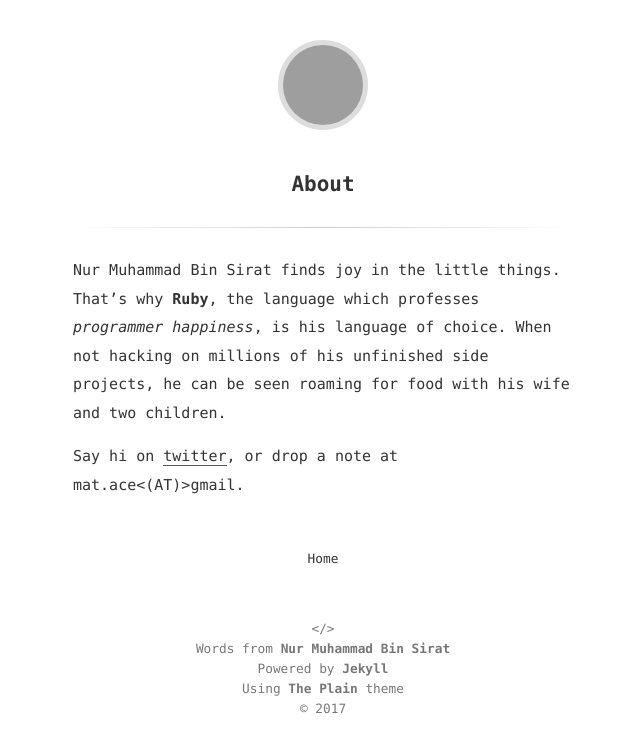
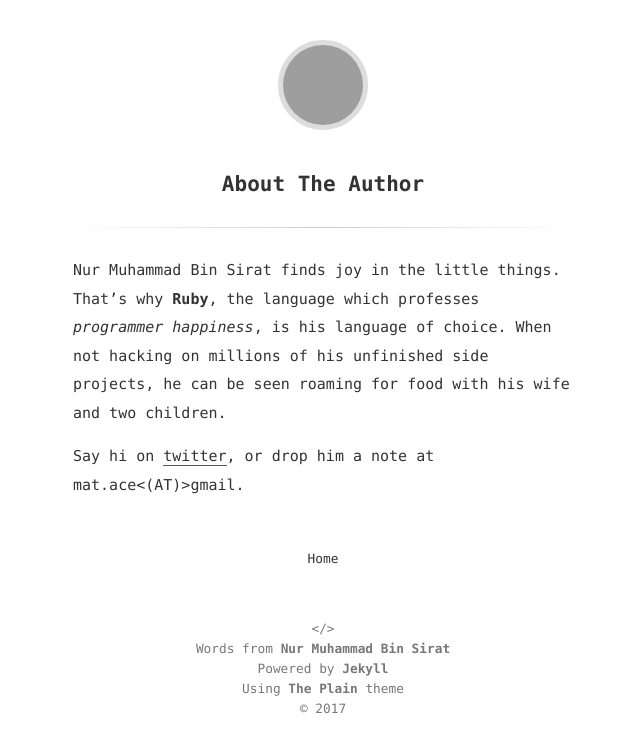
Before and after one commit to nurmuhammadsirat/quantizedramblings.com, a Jekyll site: the page built from about.md, in a window 1280 px wide, cut to the strip 0-753 px from the top of the page. Shown: the whole strip, without its empty margins (317-957 px from the left). Built offline with Jekyll 4.4.1, drawn with Linux system fonts in a browser that asks for light colours; grey boxes are pictures that could not be loaded.

Commit message:
Minor page changes.

```diff
--- a/_includes/header.html
+++ b/_includes/header.html
@@ -16,6 +16,7 @@
 {% if page.url == '/index.html' or page.url == '/' %}
 	<div class="blog-header">
 		<h1 class="title">Quantized Ramblings</h1>
+		<h3 class="subtitle">Whims and whines, musings and snippets</h3>
 		<div class="divider"></div>
 	</div>
 {% endif %}
--- a/_sass/main.scss
+++ b/_sass/main.scss
@@ -122,7 +122,10 @@ blockquote {
   margin: 0 auto;
   .title {
     line-height: 1.4em;
-    text-align: center;
+  }
+  .subtitle {
+    margin-top: 0px;
+    line-height: 0.8em;
   }
   .divider {
     background: #ddd;
--- a/about.md
+++ b/about.md
@@ -1,8 +1,8 @@
 ---
 layout: page
-title: About
+title: About The Author
 ---
 
 Nur Muhammad Bin Sirat finds joy in the little things. That's why **Ruby**, the language which professes *programmer happiness*, is his language of choice. When not hacking on millions of his unfinished side projects, he can be seen roaming for food with his wife and two children.
 
-Say hi on [twitter](https://twitter.com/geekmat), or drop a note at mat.ace<(AT)>gmail.
+Say hi on [twitter](https://twitter.com/geekmat), or drop him a note at mat.ace<(AT)>gmail.
```
